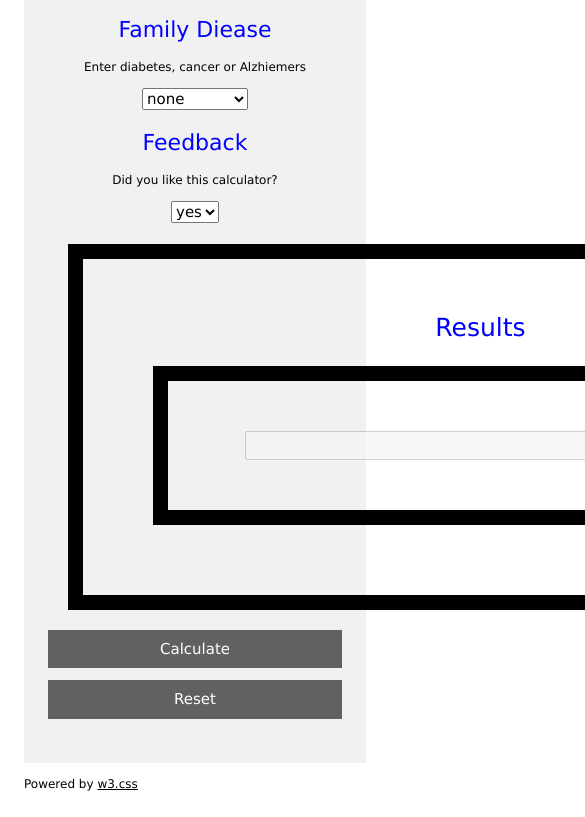
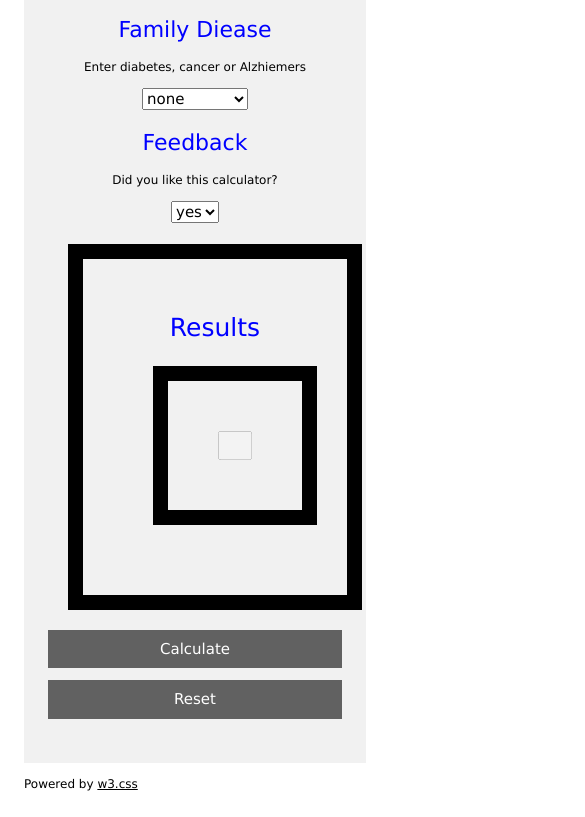
Before and after one commit to Izzy-Hasan/health-evaluator-node, a website: page index.html in a window 390 px wide. Shown: the part 1057-1874 px from the top of the page, 585 px wide, since content can reach past the window. Drawn offline with nearby package versions, Linux system fonts and the light colour scheme.

Commit message:
made it so mobile people have just as pretty a website

```diff
--- a/index.html
+++ b/index.html
@@ -48,7 +48,14 @@ header {
 .center {
   text-align: center;
 }
-
+.field{
+color: aliceblue;
+}
+@media screen and (max-width: 800px) {
+  .box, .box1, .field  {
+    width: 100%; /* The width is 100%, when the viewport is 800px or smaller */
+  }
+}
 </style>
 
 <title>Health Risk Calculator</title>
@@ -178,7 +185,9 @@ header {
       <div class = "box">
         <header>Results</header>
         <div class = "box1">
-        <input id="sum" size= 50 disabled>
+          <div class="field">
+        <input id="sum" size= 50 disabled class="field">
+      </div>
         </div>
         </div>
 
@@ -232,6 +241,7 @@ header {
 		document.getElementById("sum").value = responseText
 	}
 
+
 </script>
 </body>
 </html>
```
